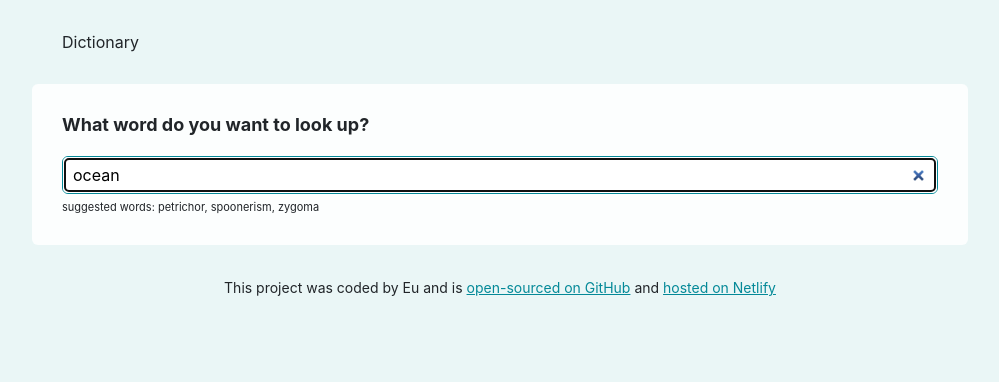
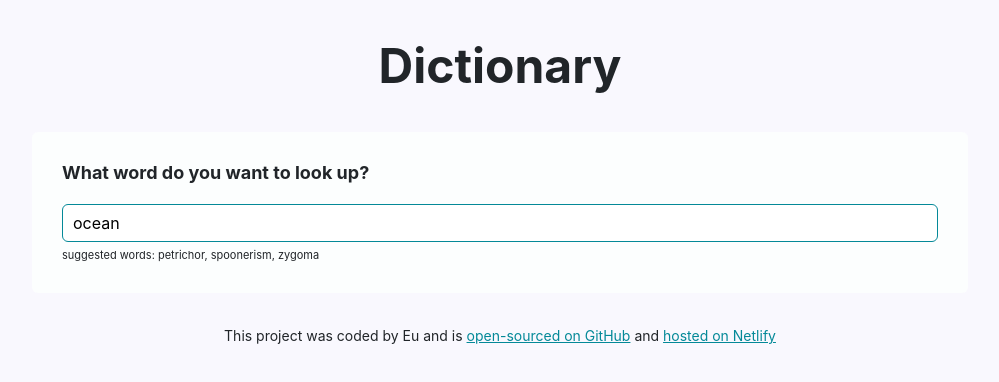
Before and after one commit to ibads8/dictionary-project, a React (Create React App) app: page / in a window 1280 px wide. Shown: the top 382 px of the page, without its empty margins (140-1139 px from the left). Built offline with nearby package versions, Linux system fonts and the light colour scheme; no server answers.

Commit message:
Added CSS

```diff
--- a/src/App.css
+++ b/src/App.css
@@ -1,5 +1,5 @@
 body {
-  background: #eaf6f6;
+  background: #f9f8fe;
 }
 
 a {
@@ -13,6 +13,9 @@ a {
 
 .App-header {
   margin: 30px 30px;
+  text-align: center;
+  font-size: 48px;
+  font-weight: bold;
 }
 
 .App-footer {
--- a/src/App.js
+++ b/src/App.js
@@ -7,20 +7,16 @@ export default function App() {
       <div className="container">
         <header className="App-header">Dictionary</header>
         <main>
-          {" "}
           <Dictionary defaultKeyword="ocean" />
         </main>
-
         <footer className="App-footer">
           <small>
-            {" "}
             This project was coded by Eu and is{" "}
             <a
               href="https://github.com/ibads8/dictionary-project"
               target="_blank"
               rel="noreferrer"
             >
-              {" "}
               open-sourced on GitHub
             </a>{" "}
             and{" "}
--- a/src/Dictionary.js
+++ b/src/Dictionary.js
@@ -11,7 +11,6 @@ export default function Dictionary(props) {
   let [photos, setPhotos] = useState(null);
 
   function handleDictionaryResponse(response) {
-    //console.log(response.data[0].meanings[0].definitions[0].definition);
     setResults(response.data[0]);
   }
 
@@ -53,7 +52,6 @@ export default function Dictionary(props) {
           <form onSubmit={handleSubmit}>
             <input
               type="search"
-              autoFocus="on"
               defaultValue={props.defaultKeyword}
               onChange={handleKeywordChange}
             />
--- a/src/Phonetic.js
+++ b/src/Phonetic.js
@@ -4,7 +4,7 @@ import "./Phonetic.css";
 export default function Phonetic(props) {
   return (
     <div className="Phonetic">
-      <a href={props.phonetic.audio} target="_blank" rel="nonreferrer">
+      <a href={props.phonetic.audio} target="_blank" rel="noreferrer">
         Listen
       </a>
       <span className="text">{props.phonetic.text}</span>
--- a/src/Photos.js
+++ b/src/Photos.js
@@ -9,7 +9,7 @@ export default function Photos(props) {
           {props.photos.map(function (photo, index) {
             return (
               <div className="col-4" key={index}>
-                <a href={photo.src.original} target="_blank" rel="nonreferrer">
+                <a href={photo.src.original} target="_blank" rel="noreferrer">
                   <img src={photo.src.tiny} className="img-fluid" />
                 </a>
               </div>
--- a/src/Results.js
+++ b/src/Results.js
@@ -20,7 +20,7 @@ export default function Results(props) {
         {props.results.meanings.map(function (meaning, index) {
           return (
             <section key={index}>
-              <Meaning meaning={meaning} />{" "}
+              <Meaning meaning={meaning} />
             </section>
           );
         })}
```
